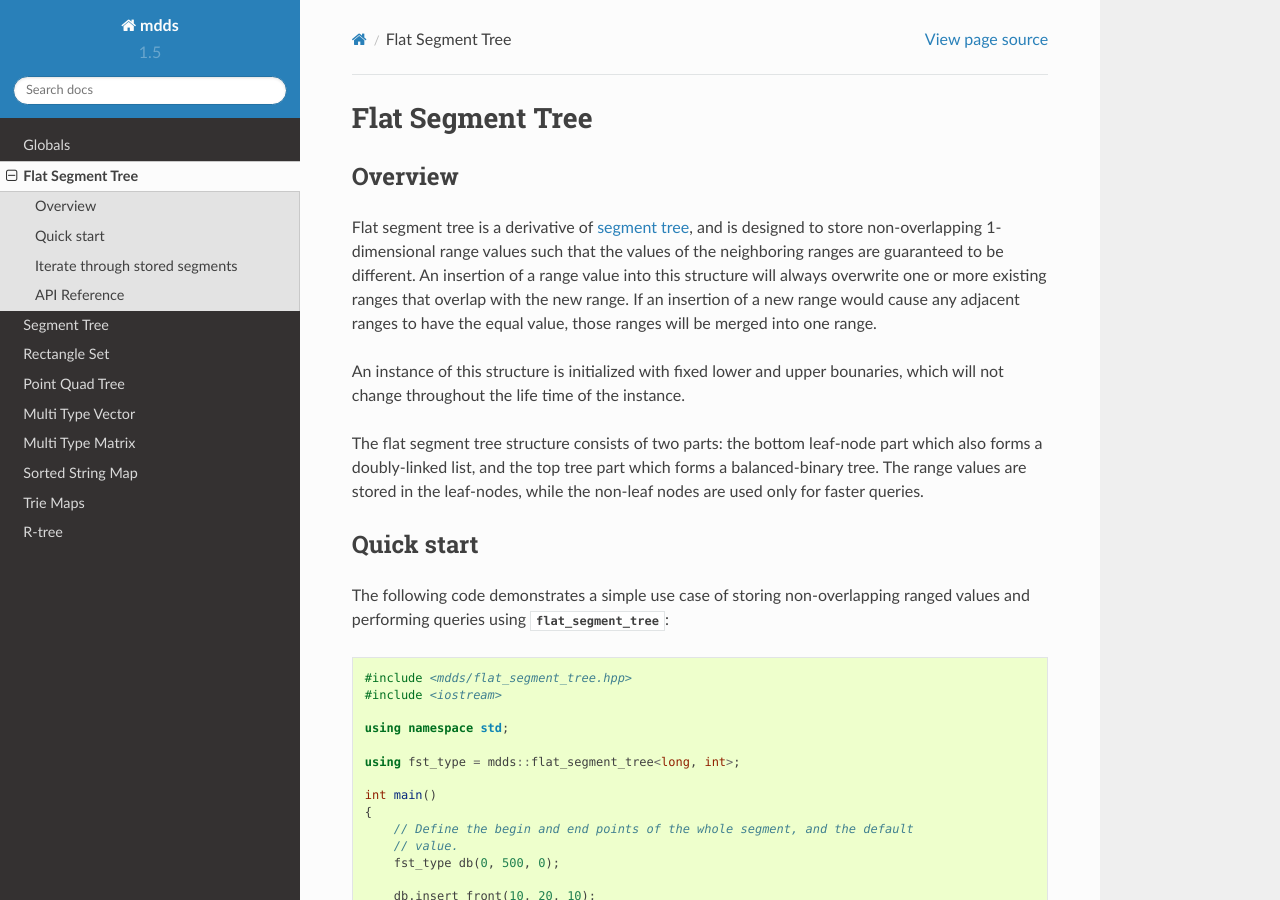
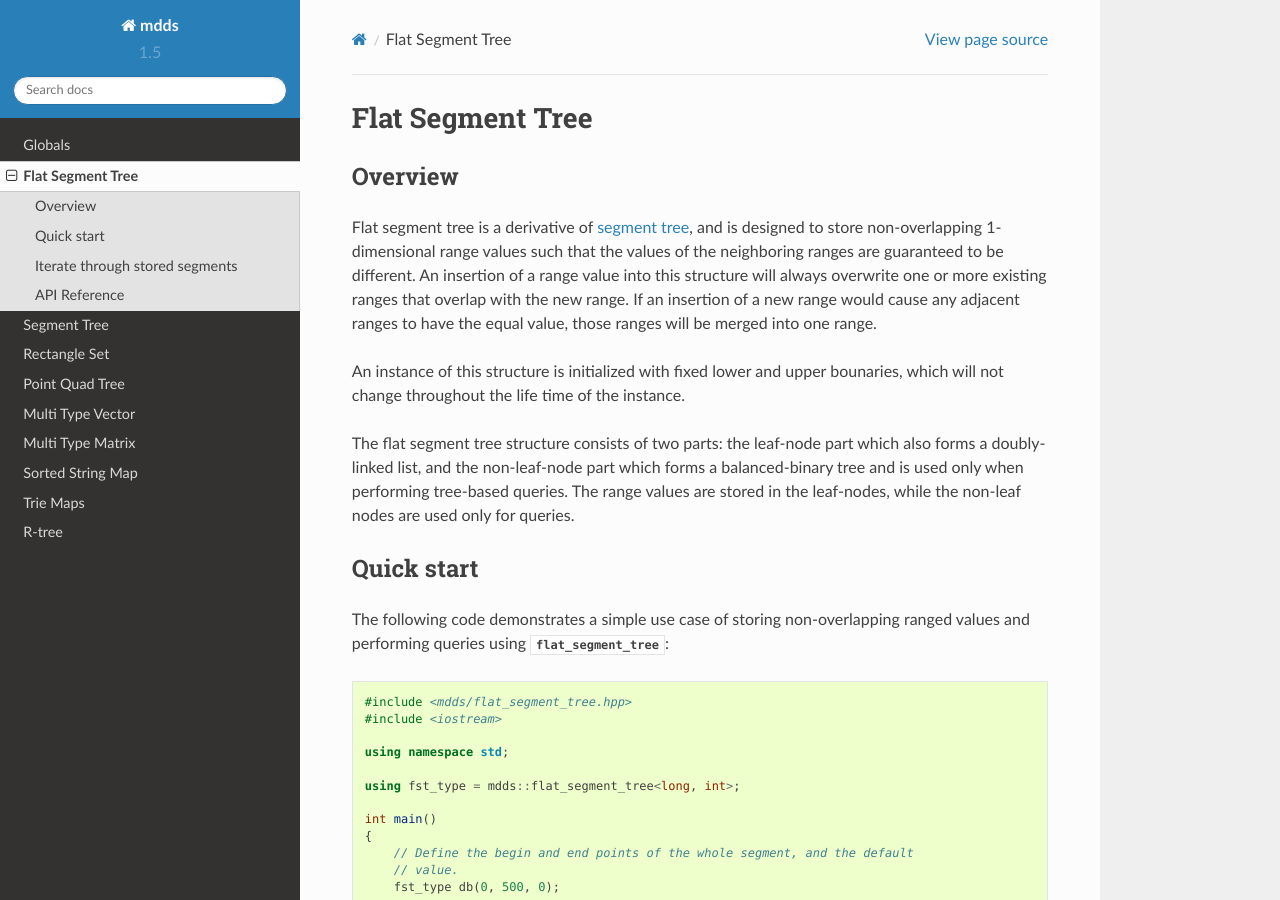
Before and after one commit to kohei-us/mdds, a Sphinx documentation site: the page built from doc/flat_segment_tree.rst, in a window 1280 px wide and 900 px high. Built offline with Sphinx 7.4.7 and the Read the Docs theme 2.0.0, drawn with Linux system fonts in a browser that asks for light colours.

Commit message:
Slightly rework the wording.

```diff
--- a/doc/flat_segment_tree.rst
+++ b/doc/flat_segment_tree.rst
@@ -18,10 +18,11 @@ one range.
 An instance of this structure is initialized with fixed lower and upper
 bounaries, which will not change throughout the life time of the instance.
 
-The flat segment tree structure consists of two parts: the bottom leaf-node
-part which also forms a doubly-linked list, and the top tree part which forms
-a balanced-binary tree.  The range values are stored in the leaf-nodes, while
-the non-leaf nodes are used only for faster queries.
+The flat segment tree structure consists of two parts: the leaf-node part
+which also forms a doubly-linked list, and the non-leaf-node part which forms
+a balanced-binary tree and is used only when performing tree-based queries.
+The range values are stored in the leaf-nodes, while the non-leaf nodes are
+used only for queries.
 
 
 Quick start
```
